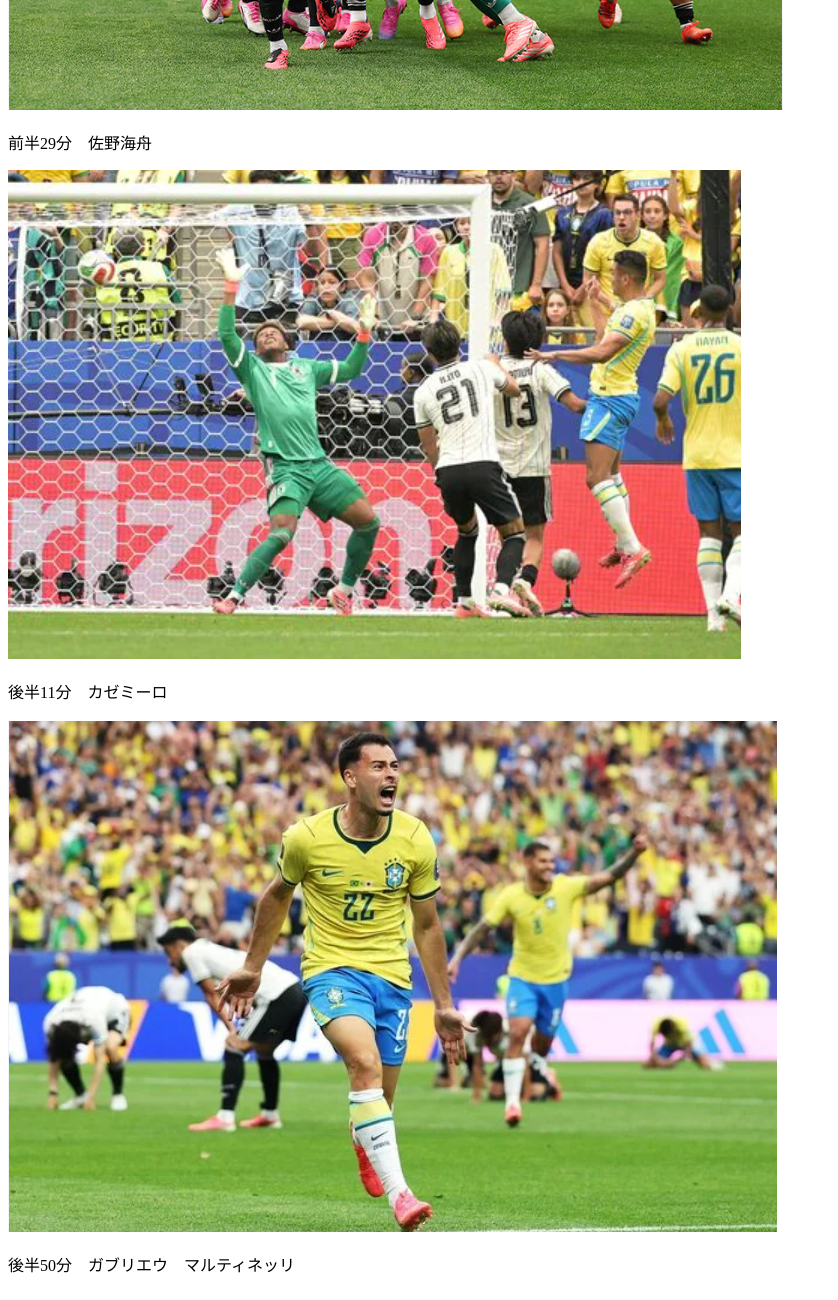
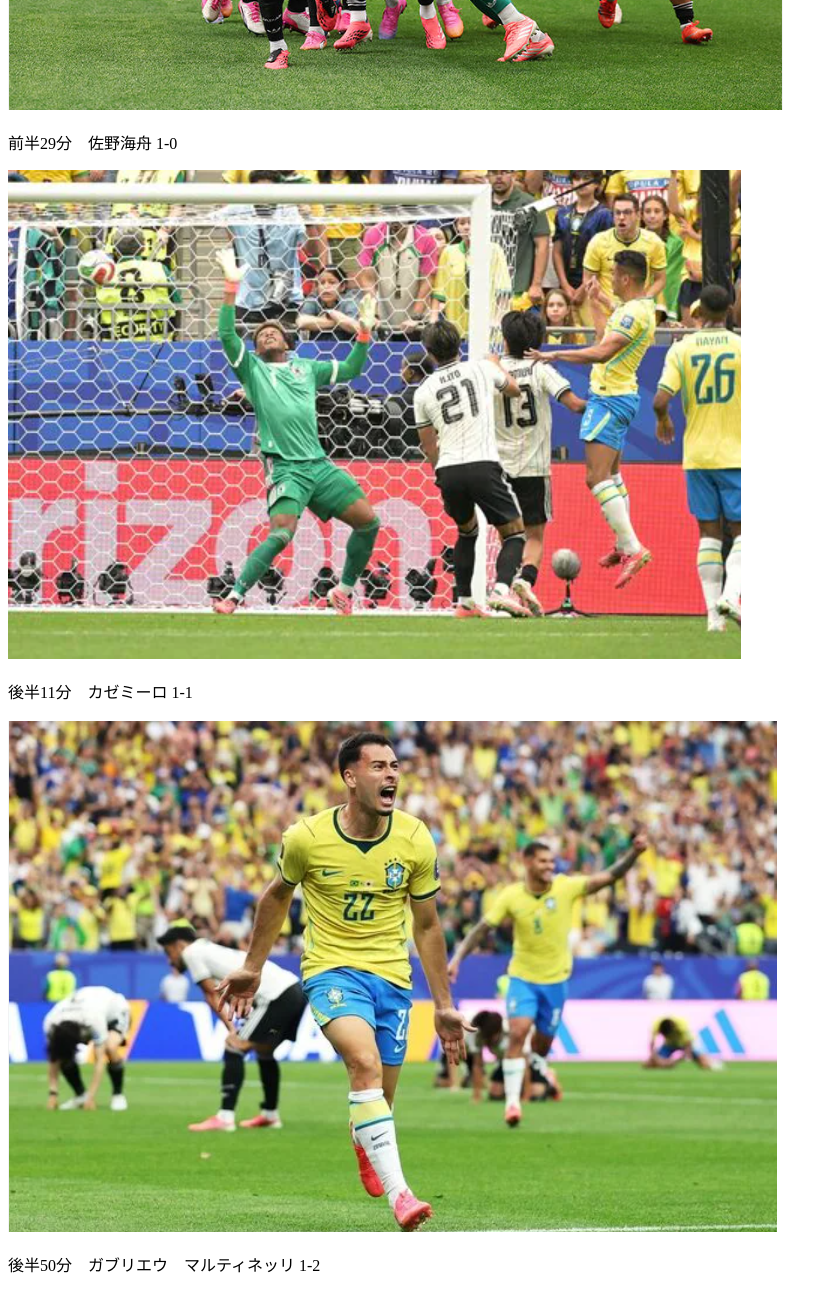
Before and after one commit to zm26409/kimatu, a plain HTML site: page index.html in a window 1280 px wide. Shown: the part 940-2240 px from the top of the page, without its empty margins (0-838 px from the left). Drawn offline with Linux system fonts and the light colour scheme.

Commit message:
Add scores to match events in index.html

```diff
--- a/index.html
+++ b/index.html
@@ -27,11 +27,11 @@
 </tbody>
 </table>
 <img src="image/スクリーンショット 2026-07-23 172928.png"></a>
-<dl>前半29分　佐野海舟</dl>
+<dl>前半29分　佐野海舟 1-0</dl>
 <img src="image/スクリーンショット 2026-07-24 134904.png"></a>
-<dl>後半11分　カゼミーロ</dl>
+<dl>後半11分　カゼミーロ 1-1</dl>
 <img src="image/スクリーンショット 2026-07-24 135024.png"</a>
-<dl>後半50分　ガブリエウ　マルティネッリ</dl>
+<dl>後半50分　ガブリエウ　マルティネッリ 1-2 </dl>
 
 </body>
 </html>
```
